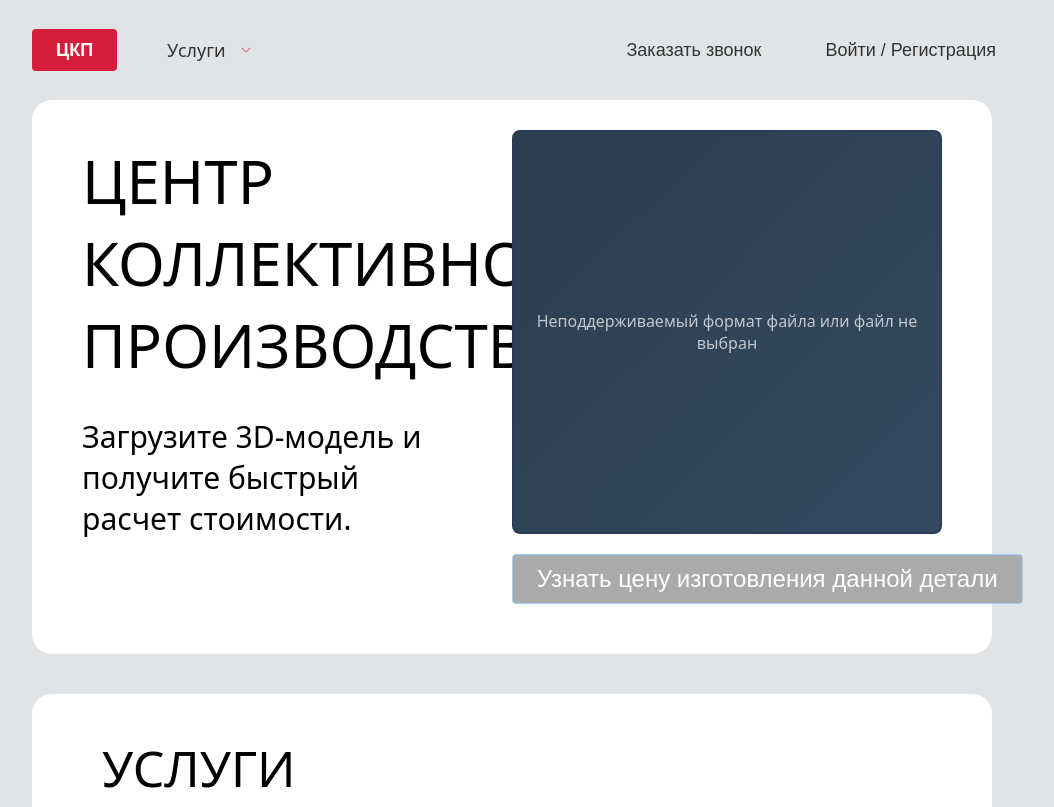
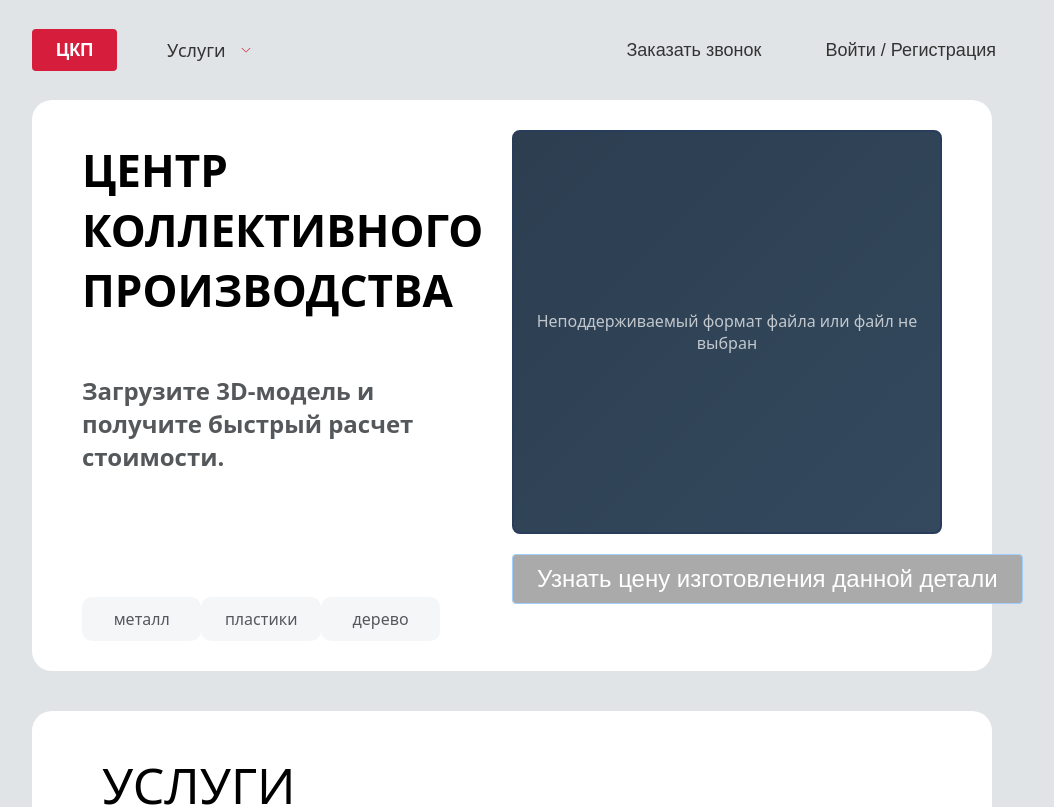
Before and after one commit to js-owl/maas-front, a Vue app: page / in a window 1280 px wide. Shown: the top 807 px of the page, without its empty margins (128-1182 px from the left). Built offline with nearby package versions, Linux system fonts and the light colour scheme; no server answers.

Commit message:
Enhance SectionModel.vue layout and styling by adding material icons for better visual representation. Updated font sizes and weights for model title and subtitle to improve readability. Introduced new styles for model icons to enhance overall design consistency.

```diff
--- a/src/components/sections/SectionModel.vue
+++ b/src/components/sections/SectionModel.vue
@@ -11,6 +11,11 @@ let file_id = ref(4)
         <p class="model-subtitle">
           Загрузите 3D-модель и получите быстрый расчет стоимости.
         </p>
+        <div style="display: flex; justify-content: space-between;">
+          <div class="model-icon">металл</div>
+          <div class="model-icon">пластики</div>
+          <div class="model-icon">дерево</div>
+        </div>
       </div>
     </el-col>
     <el-col :offset="2" :span="12" :xs="{ span: 24, offset: 0 }" class="model-right">
@@ -31,13 +36,16 @@ let file_id = ref(4)
 <style scoped>
 .model-title {
   text-align: left;
-  font-size: 60px;
+  font-size:44px;
+  font-weight: bold;
   color: black;
 }
 
 .model-subtitle {
-  font-size: 30px;
-  color: black;
+  padding-top: 30px;
+  font-size: 24px;
+  font-weight: bold;
+  color: var(--gray-footer);
 }
 
 .model-right {
@@ -50,6 +58,20 @@ let file_id = ref(4)
   color: white;
   font-size: 24px;
   padding: 24px;
+}
+
+.model-icon {
+  width: 123px;
+  height: 44px;
+  text-align: center;
+  line-height: 44px;
+  font-size: 20x;
+  font-weight: normal;
+  color: var(--gray-footer);
+  background-color: var(--whity);
+  border-radius: 10px;
+  margin-top: 100px;
+  /* padding: 10px; */
 }
 
 @media (max-width: 767px) {
```
